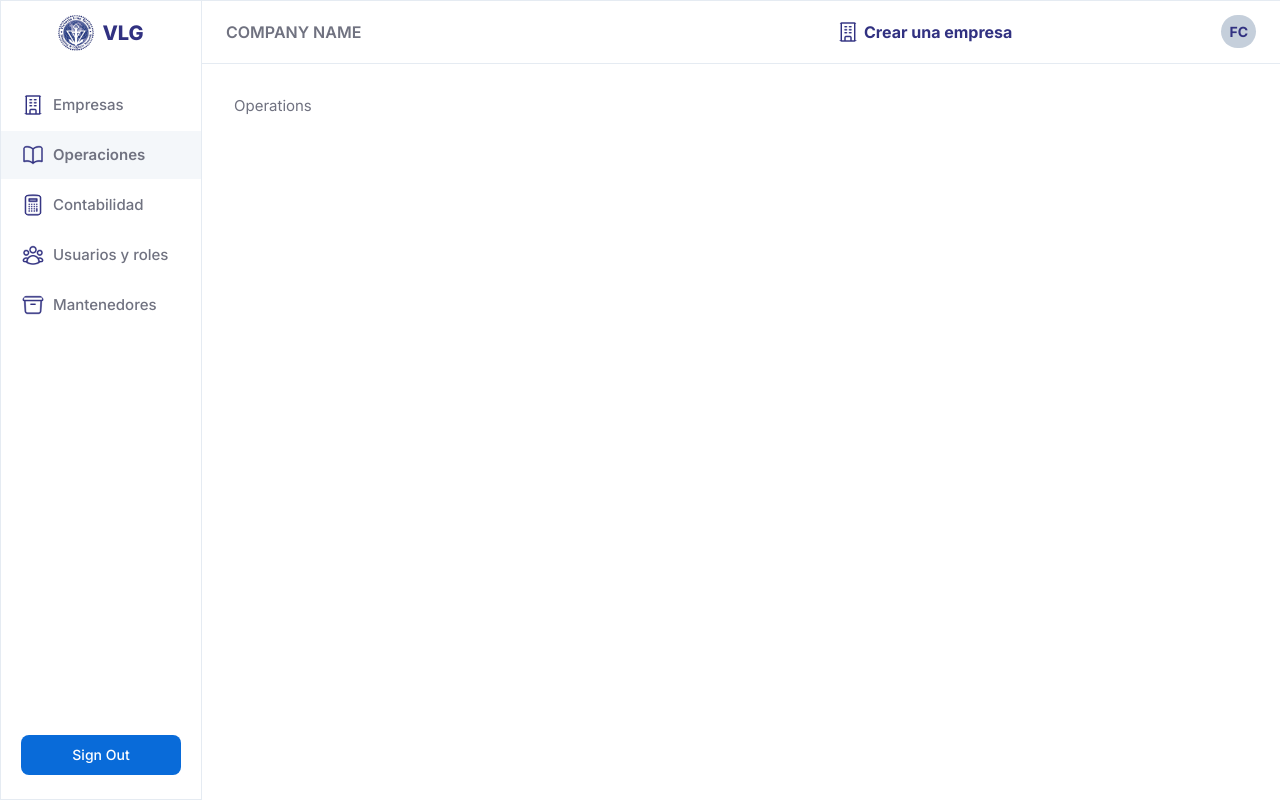
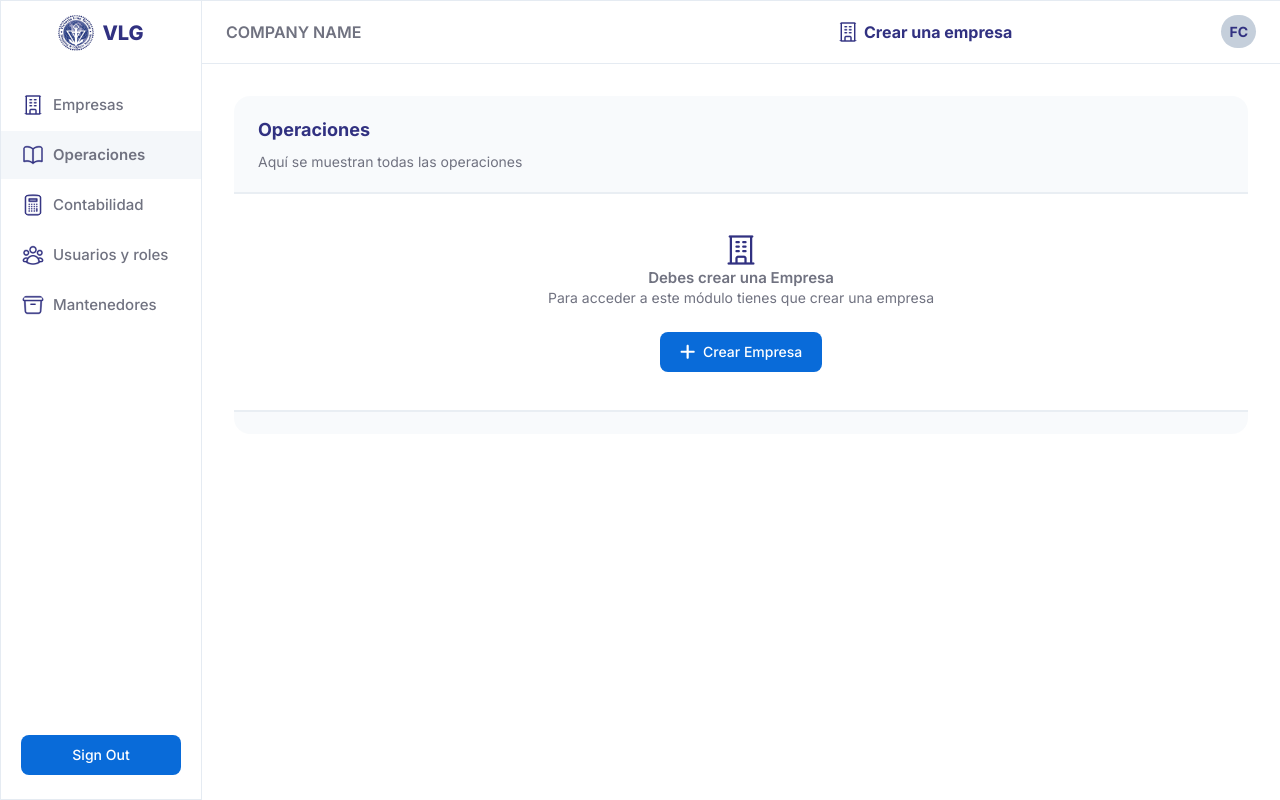
Before and after one commit to CesarAugusto316/vlg-software, a React (Vite) app: page / in a window 1280 px wide. Built offline with nearby package versions, Linux system fonts and the light colour scheme; no server answers; sample sign-in values are in the browser's storage.

Commit message:
✨ Refactor code to use CreateModule component

```diff
--- a/src/app/companies/Companies.tsx
+++ b/src/app/companies/Companies.tsx
@@ -1,23 +1,16 @@
 import { FC } from 'react';
+import { CreateModule } from '../../components/CreateModule';
 
 
 export const Companies: FC = () => {
   return (
     <div>
-      <section className="flex gap-4 justify-between bg-gray-vlg-100/65 py-5 px-6 rounded-t-xl border-b-2 border-gray-vlg-200">
-
-        <div>
-          <h4 className="text-blue-vlg-900 mb-2 font-bold">Empresas</h4>
-          <p className="text-sm">Estas son todas las empresas que existen en tu organización</p>
-        </div>
-
-        <div>
-          <button className="btn-primary">Crear Empresa</button>
-        </div>
-      </section>
-      <div>
-
-      </div>
+      <CreateModule
+        title="Empresas"
+        subtitle="Estas son todas las empresas que existen en tu organización"
+        btn1Text="Crear Empresa"
+        btn2Text="Crear Empresa"
+      />
     </div>
   );
 };
--- a/src/app/operations/Operations.tsx
+++ b/src/app/operations/Operations.tsx
@@ -1,10 +1,15 @@
 import { FC } from 'react';
+import { CreateModule } from '../../components/CreateModule';
 
 
 export const Operations: FC = () => {
   return (
     <div>
-      <h1>Operations</h1>
+      <CreateModule
+        title="Operaciones"
+        subtitle="Aquí se muestran todas las operaciones"
+        btn2Text="Crear Empresa"
+      />
     </div>
   );
 };
--- /dev/null
+++ b/src/components/CreateModule.tsx
@@ -0,0 +1,55 @@
+import { FC } from 'react';
+import { faPlus } from '@fortawesome/free-solid-svg-icons';
+import { FontAwesomeIcon } from '@fortawesome/react-fontawesome';
+import companyIcon from '../assets/icons/company.png';
+import { If } from './utils/IfElse';
+
+
+interface CreateModuleProps {
+  title: string;
+  subtitle: string;
+  btn1Text?: string;
+  btn2Text: string;
+}
+
+export const CreateModule: FC<CreateModuleProps> = ({ btn2Text, subtitle, title, btn1Text }) => {
+  return (
+    <div>
+      <section className="flex gap-4 justify-between bg-gray-vlg-100/65 py-5 px-6 rounded-t-2xl border-b-2 border-gray-vlg-200/80">
+
+        <div>
+          <h4 className="text-blue-vlg-900 mb-2 font-bold">{title}</h4>
+          <p className="text-sm">{subtitle}</p>
+        </div>
+
+        <div>
+          <If
+            condition={btn1Text}
+            render={(
+              <button type="button" className="btn-primary">{btn1Text}</button>
+            )}
+          />
+        </div>
+      </section>
+
+      <div className="flex flex-col gap-6 justify-center min-h-[216px] items-center p-5">
+
+        <div className="flex flex-col items-center">
+          <img className="h-9 w-9" src={companyIcon} alt="company-icon" />
+
+          <h6 className="font-semibold">Debes crear una Empresa</h6>
+          <p className="text-sm">Para acceder a este módulo tienes que crear una empresa</p>
+        </div>
+
+        <div>
+          <button type="button" className="btn-primary">
+            <FontAwesomeIcon size="lg" icon={faPlus} />
+            <span>{btn2Text}</span>
+          </button>
+        </div>
+      </div>
+
+      <div className="items-center border-t-2 border-gray-vlg-200/80 h-6 bg-gray-vlg-100/65 rounded-b-2xl" />
+    </div>
+  );
+};
--- a/src/components/Navbar.tsx
+++ b/src/components/Navbar.tsx
@@ -9,16 +9,17 @@ export const Navbar: FC = () => {
 
       <ul className="flex w-[440px] justify-between items-center">
         <li className="flex gap-2 items-center">
-
           <button
+            type="button"
             className="btn-light-no-border font-bold text-blue-vlg-900 gap-1 text-base"
           >
             <img className="w-6 h-6 rounded-full" src={companiesIcon} alt="company-logo" />
             Crear una empresa
           </button>
         </li>
+
         <li>
-          <button>
+          <button type="button">
             <span
               className="bg-gray-vlg-300 rounded-full p-2 font-bold text-sm text-blue-vlg-900"
             >
--- a/src/components/Sidebar.tsx
+++ b/src/components/Sidebar.tsx
@@ -83,8 +83,10 @@ export const Sidebar: FC = () => {
 
         <section className="py-6 px-5">
           <button
+            type="button"
             onClick={handleSignOut}
-            className="btn-primary">
+            className="btn-primary"
+          >
             Sign Out
           </button>
         </section>
--- a/src/components/utils/IfElse.tsx
+++ b/src/components/utils/IfElse.tsx
@@ -2,7 +2,7 @@ import { ReactNode } from 'react';
 
 
 interface IfProps<T> {
-  condition: T extends boolean ? T : boolean;
+  condition: boolean | T;
   children?: ReactNode;
   render?: ReactNode;
   elseRender?: ReactNode;
--- a/src/index.css
+++ b/src/index.css
@@ -44,7 +44,7 @@
   }
 
   .btn-primary {
-    @apply w-full text-white bg-blue-vlg-500 hover:bg-blue-vlg-600 focus:ring-4 focus:outline-none focus:ring-blue-300 font-medium rounded-lg text-sm px-5 py-2.5 text-center;
+    @apply w-full text-white bg-blue-vlg-500 hover:bg-blue-vlg-600 focus:ring-4 focus:outline-none focus:ring-blue-300 font-medium rounded-lg text-sm px-5 py-2.5 text-center flex items-center justify-center gap-2;
   }
 
   .checkbox-primary {
```
